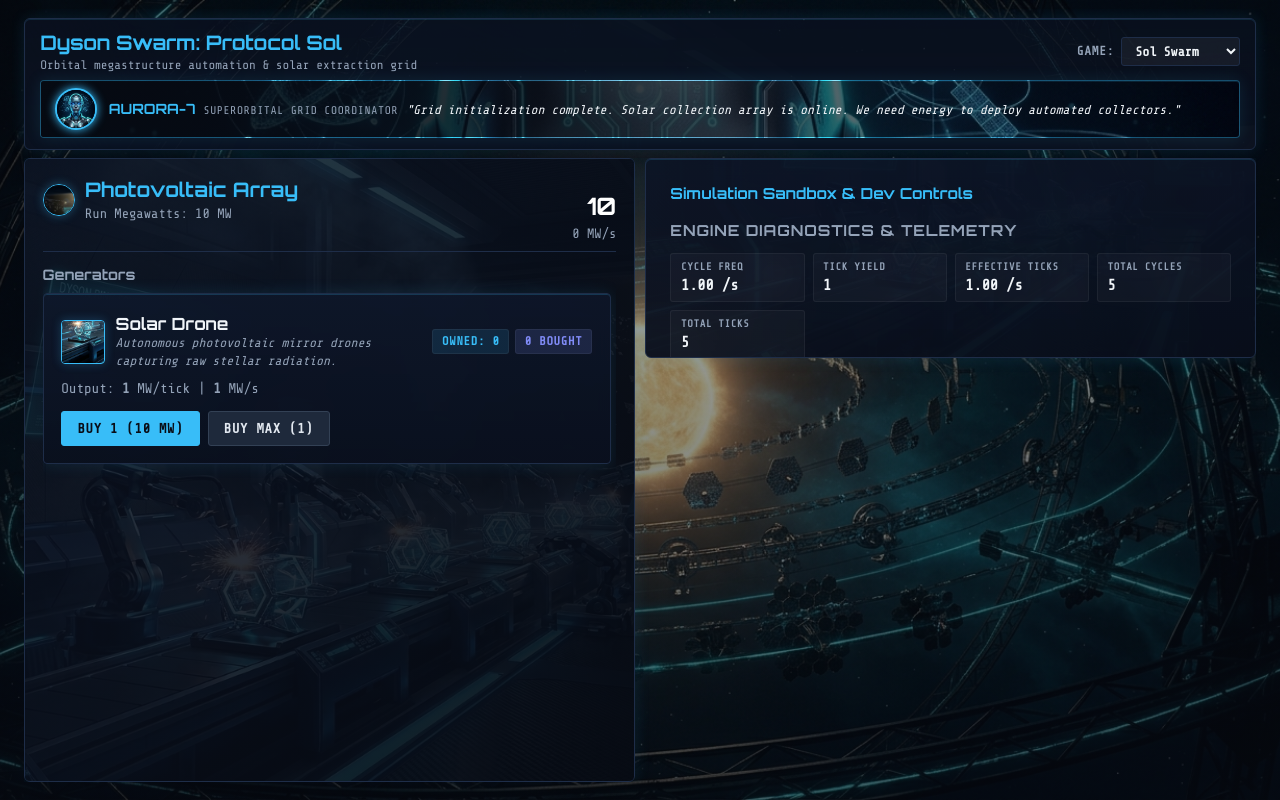
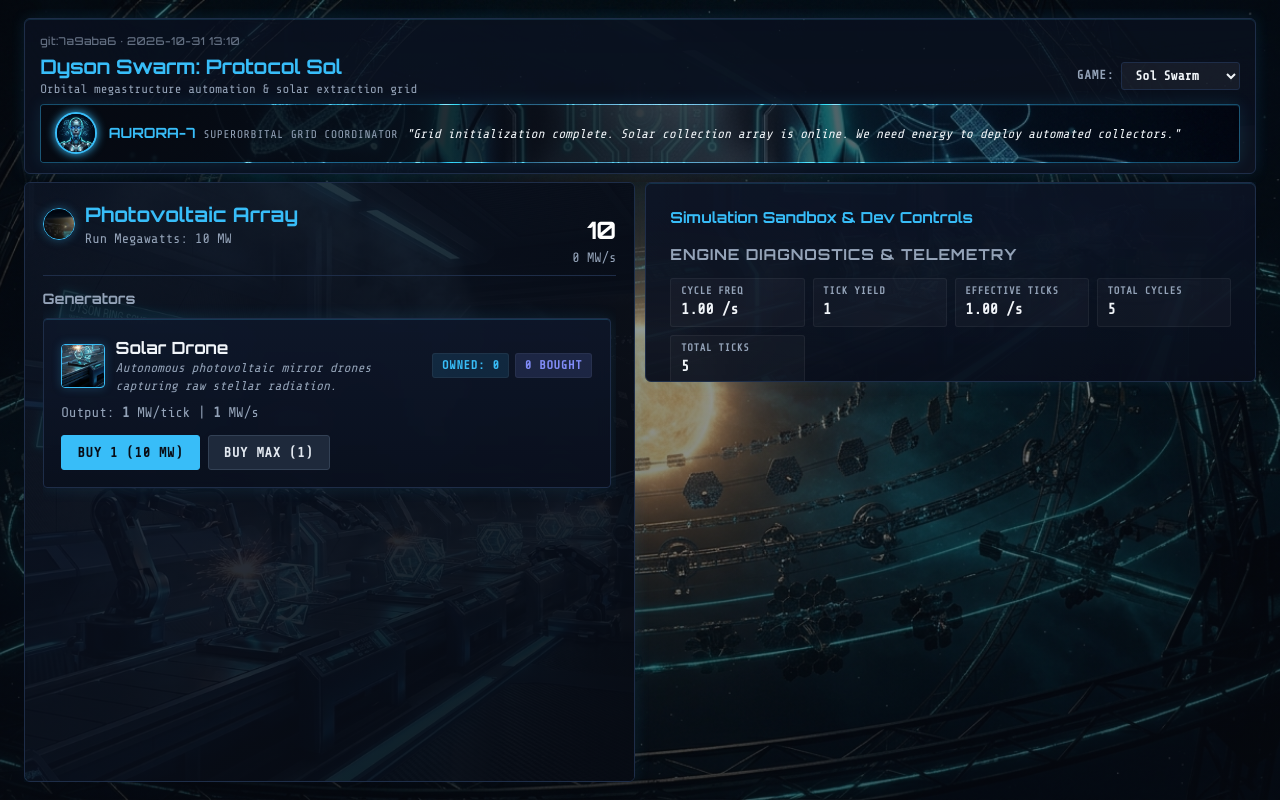
Before and after one commit to mattiasgreen/inc-engine, a plain HTML site: page index.html in a window 1280 px wide. Drawn offline with nearby package versions, Linux system fonts and the light colour scheme.

Commit message:
feat(ui): add lightweight git commit hash and date version indicator on top of UI

```diff
--- a/index.html
+++ b/index.html
@@ -119,6 +119,24 @@
       height: 100%;
       object-fit: cover;
     }
+    .version-indicator {
+      font-size: 0.68rem;
+      font-family: var(--font-display, monospace);
+      color: var(--text-muted);
+      letter-spacing: 0.04em;
+      opacity: 0.65;
+      display: inline-block;
+      margin-bottom: 0.25rem;
+      text-decoration: none;
+      position: relative;
+      z-index: 1;
+      transition: opacity 0.2s ease, color 0.2s ease;
+    }
+    .version-indicator:hover {
+      opacity: 1;
+      color: var(--primary);
+      text-decoration: underline;
+    }
     .top-bar, .guide-telemetry-row {
       position: relative;
       z-index: 1;
@@ -1053,6 +1071,10 @@
         margin-bottom: 0.3rem;
         border-radius: 10px;
       }
+      .version-indicator {
+        font-size: 0.62rem;
+        margin-bottom: 0.15rem;
+      }
       .top-bar {
         display: flex;
         justify-content: space-between;
@@ -1274,6 +1296,9 @@
   <header>
     <!-- Background Panorama Scenery -->
     <div class="scenery-container" id="scenery-bg"></div>
+
+    <!-- Git Version Indicator -->
+    <a id="version-indicator" class="version-indicator" href="#" target="_blank" rel="noopener noreferrer" title="Current build version from git"></a>
 
     <div class="top-bar">
       <div class="title-group">
--- a/src/ui/app.js
+++ b/src/ui/app.js
@@ -6,6 +6,7 @@ import { GameSession } from '../session/session.js';
 import { Simulator } from '../engine/simulator.js';
 import { OptimalRoiPolicy } from '../engine/policies.js';
 import { BigNum } from '../engine/bignum.js';
+import { BUILD_INFO } from '../version.js';
 
 let activeGameId = localStorage.getItem('inc_engine_active_game') || gamesList[0].id;
 let activeConfig = getGameConfig(activeGameId);
@@ -41,6 +42,15 @@ function triggerUpgradeAnimation(btn, card, label = '+UPGRADE!') {
   }
 }
 
+function renderVersion() {
+  const el = document.getElementById('version-indicator');
+  if (!el || !BUILD_INFO) return;
+  el.textContent = `git:${BUILD_INFO.commit} · ${BUILD_INFO.date}`;
+  if (BUILD_INFO.commit) {
+    el.href = `https://github.com/mattiasgreen/inc-engine/commit/${BUILD_INFO.commit}`;
+  }
+}
+
 function handleAppResume() {
   if (!session) return;
   const report = session.resumeOfflineProgress();
@@ -52,6 +62,7 @@ function handleAppResume() {
 
 function init() {
   initGame(activeGameId);
+  renderVersion();
 
   // Setup loop for time advancement and fine-grained UI updates
   setInterval(() => {
--- /dev/null
+++ b/src/version.js
@@ -0,0 +1,6 @@
+// src/version.js
+// Auto-generated build version metadata from git
+export const BUILD_INFO = {
+  commit: '7a9aba6',
+  date: '2026-10-31 13:10'
+};
```
Also changed, not shown: scripts/update-version.js (added, +25 -0 lines), test/e2e/game.spec.js (+4 -0 lines), test/games.test.js (+8 -0 lines).
